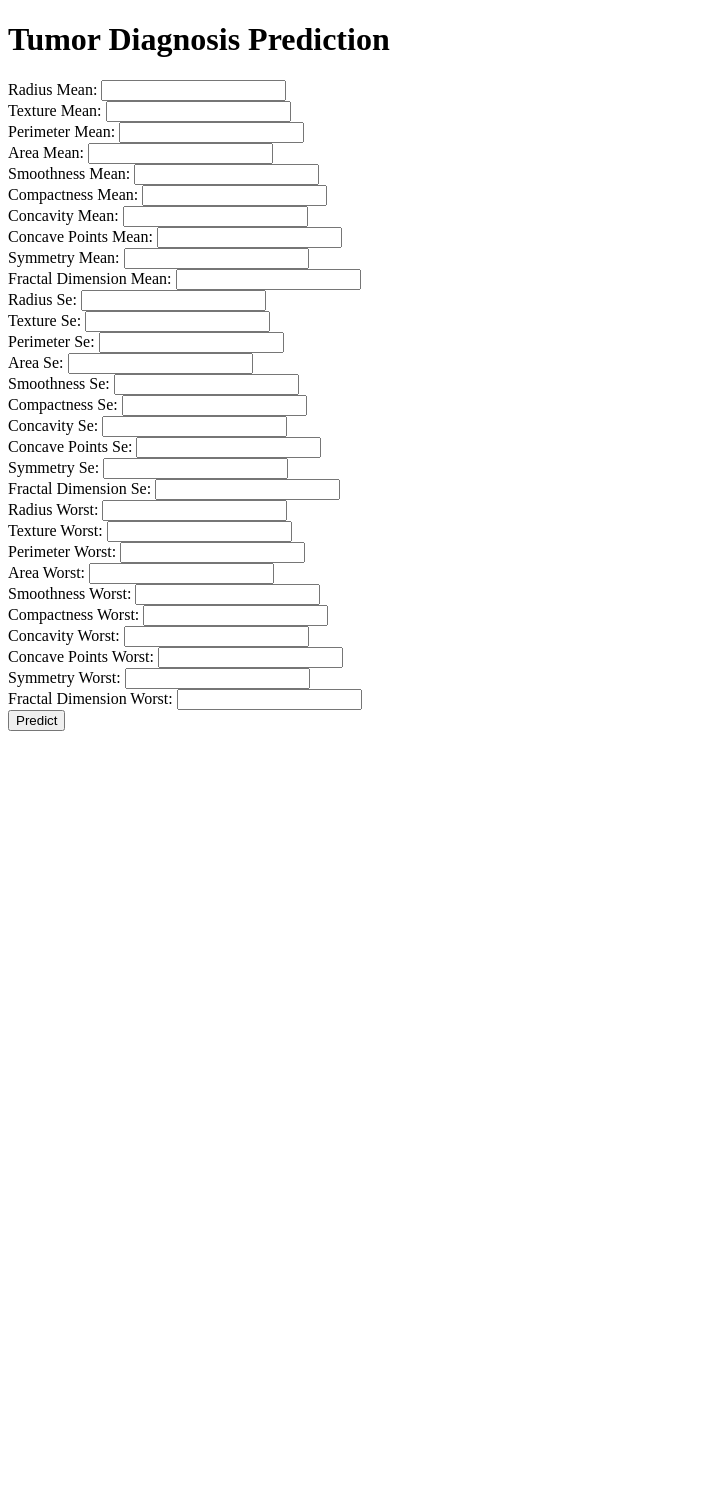
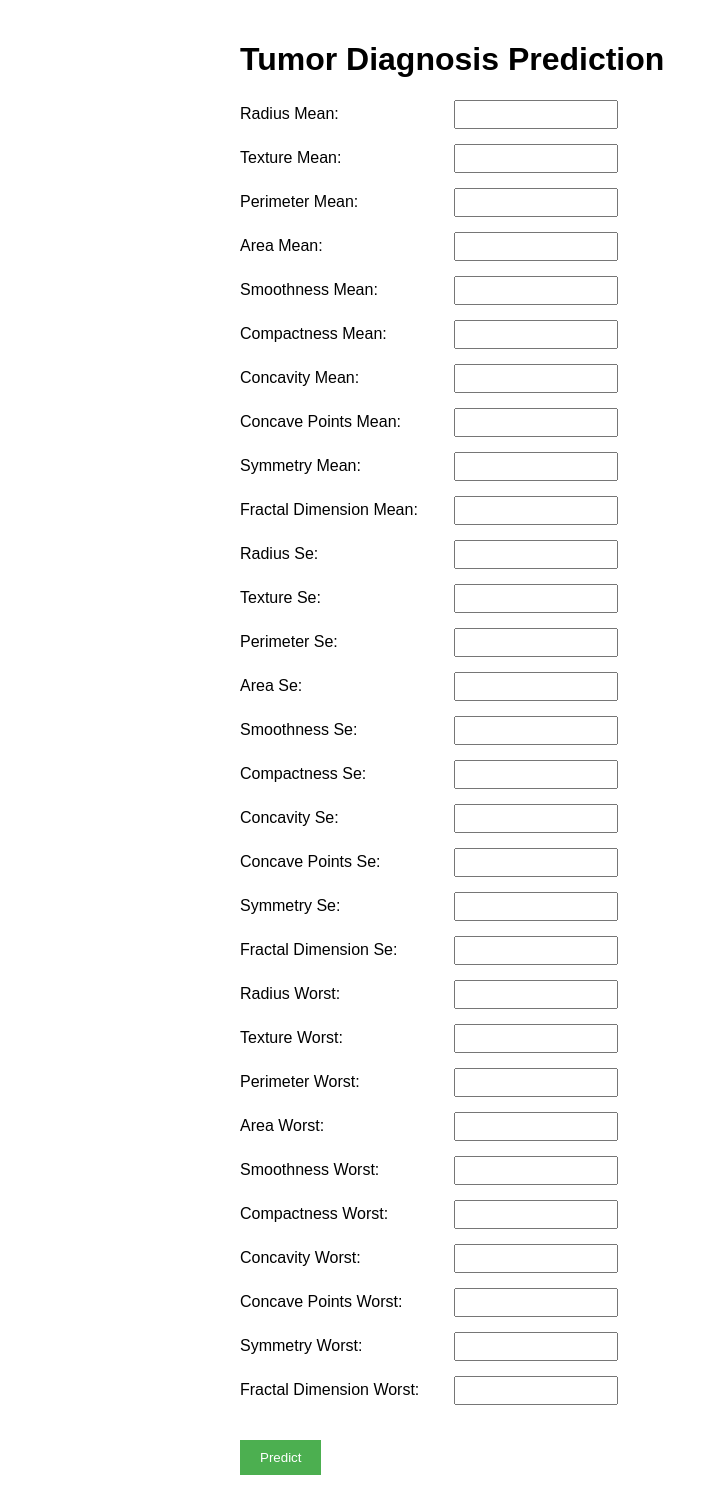
Before and after one commit to annabellejkanch/BreastCancerTumorPrediction, a Flask app: page / in a window 1280 px wide. Shown: the whole page, without its empty margins (0-718 px from the left). Before the commit the page ends 731 px from the top, so only its background shows below. Run offline with Flask 3, Linux system fonts and the light colour scheme.

Commit message:
Update index.html

```diff
--- a/templates/index.html
+++ b/templates/index.html
@@ -4,29 +4,90 @@
     <meta charset="UTF-8">
     <meta name="viewport" content="width=device-width, initial-scale=1.0">
     <title>Tumor Diagnosis Prediction</title>
+    <style>
+        body {
+            font-family: Arial, sans-serif;
+            max-width: 800px;
+            margin: 0 auto;
+            padding: 20px;
+        }
+
+        .form-group {
+            margin-bottom: 15px;
+        }
+
+        label {
+            display: inline-block;
+            width: 200px;
+            margin-right: 10px;
+        }
+
+        input[type="text"] {
+            width: 150px;
+            padding: 5px;
+        }
+
+        button {
+            margin-top: 20px;
+            padding: 10px 20px;
+            background-color: #4CAF50;
+            color: white;
+            border: none;
+            cursor: pointer;
+        }
+
+        button:hover {
+            background-color: #45a049;
+        }
+
+        .error {
+            color: red;
+            padding: 10px;
+            margin: 10px 0;
+            border: 1px solid red;
+            background-color: #ffe6e6;
+        }
+
+        .prediction {
+            color: #2196F3;
+            padding: 10px;
+            margin: 10px 0;
+            border: 1px solid #2196F3;
+            background-color: #e3f2fd;
+        }
+    </style>
 </head>
 <body>
     <h1>Tumor Diagnosis Prediction</h1>
+
+    {% if error %}
+    <div class="error">
+        <h2>Error</h2>
+        <p>{{ error }}</p>
+    </div>
+    {% endif %}
+
+    {% if prediction %}
+    <div class="prediction">
+        <h2>Prediction Result</h2>
+        <p>Diagnosis: {{ prediction }}</p>
+        {% if confidence %}
+        <p>Confidence: {{ confidence }}</p>
+        {% endif %}
+    </div>
+    {% endif %}
+
     <form action="/predict" method="POST">
         {% for feature in features %}
+        <div class="form-group">
             <label for="{{ feature }}">{{ feature.replace('_', ' ').title() }}:</label>
-            <input type="text" id="{{ feature }}" name="{{ feature }}" required><br>
+            <input type="text" id="{{ feature }}" name="{{ feature }}"
+                   pattern="[0-9]*[.]?[0-9]+"
+                   title="Please enter a valid number"
+                   required>
+        </div>
         {% endfor %}
         <button type="submit">Predict</button>
     </form>
-
-    <!-- Display the prediction or error message -->
-    {% if prediction %}
-        <div id="predictionResult">
-            <h2>Prediction: {{ prediction }}</h2>
-        </div>
-    {% endif %}
-
-    {% if error %}
-        <div id="errorResult">
-            <h2>Error: {{ error }}</h2>
-        </div>
-    {% endif %}
-
 </body>
 </html>
```
